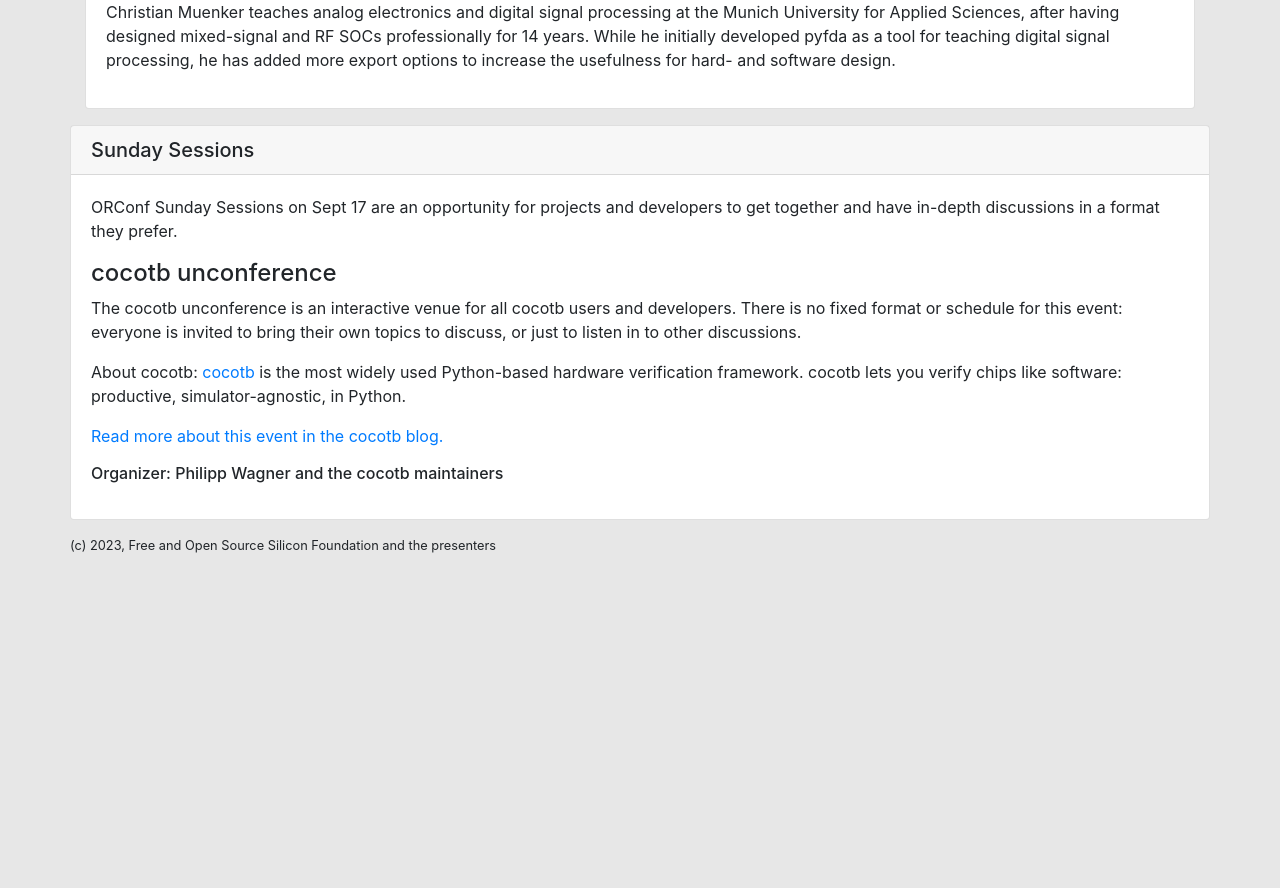
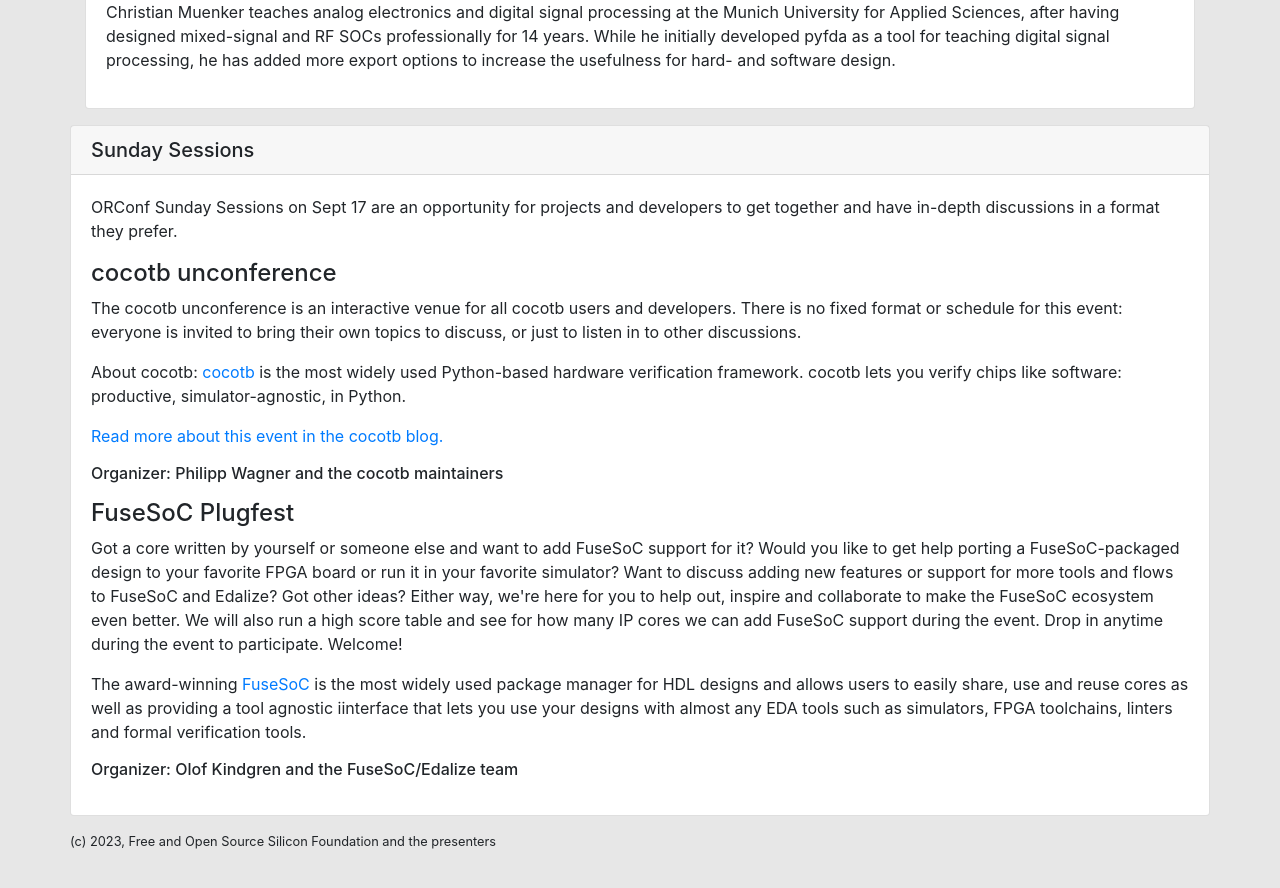
Before and after one commit to fossi-foundation/orconf, a Jekyll site: the page built from index.html, in a window 1280 px wide and 900 px high, scrolled down 14376 px. Shown: the top 888 px of the window. Built offline with Jekyll 4.4.1, drawn with Linux system fonts in a browser that asks for light colours; nearby versions of some CDN libraries; before the commit the page ends 14980 px from its top, so only the background shows below that.

Commit message:
Add FuseSoC plugfest

```diff
--- a/index.html
+++ b/index.html
@@ -461,6 +461,33 @@
               <p><a href="https://www.cocotb.org/2023/08/02/orconf">Read more about this event in the cocotb blog.</a></p>
               <h6>Organizer: Philipp Wagner and the cocotb maintainers</h6>
               </p>
+              <h4>
+                <a name="sunday-sessions-fusesoc"></a>FuseSoC Plugfest
+              </h4>
+              <p>
+		Got a core written by yourself or someone else and want to add
+		FuseSoC support for it? Would you like to get help porting a
+		FuseSoC-packaged design to your favorite FPGA board or run it
+		in your favorite simulator? Want to discuss adding new features
+		or support for more tools and flows to FuseSoC and Edalize?
+		Got other ideas? Either way, we're here for you to help out,
+		inspire and collaborate to make the FuseSoC ecosystem even
+		better.
+
+		We will also run a high score table and see for how many IP cores
+		we can add FuseSoC support during the event. Drop in anytime
+		during the event to participate. Welcome!
+              </p>
+              <p>
+                The award-winning <a href="https://github.com/olofk/fusesoc">FuseSoC</a> is the
+                most widely used package manager for HDL designs and allows
+		users to easily share, use and reuse cores as well as providing
+		a tool agnostic iinterface that lets you use your designs with
+		almost any EDA tools such as simulators, FPGA toolchains,
+		linters and formal verification tools.
+              </p>
+              <h6>Organizer: Olof Kindgren and the FuseSoC/Edalize team</h6>
+              </p>
             </div>
           </div>
         </div>
```
